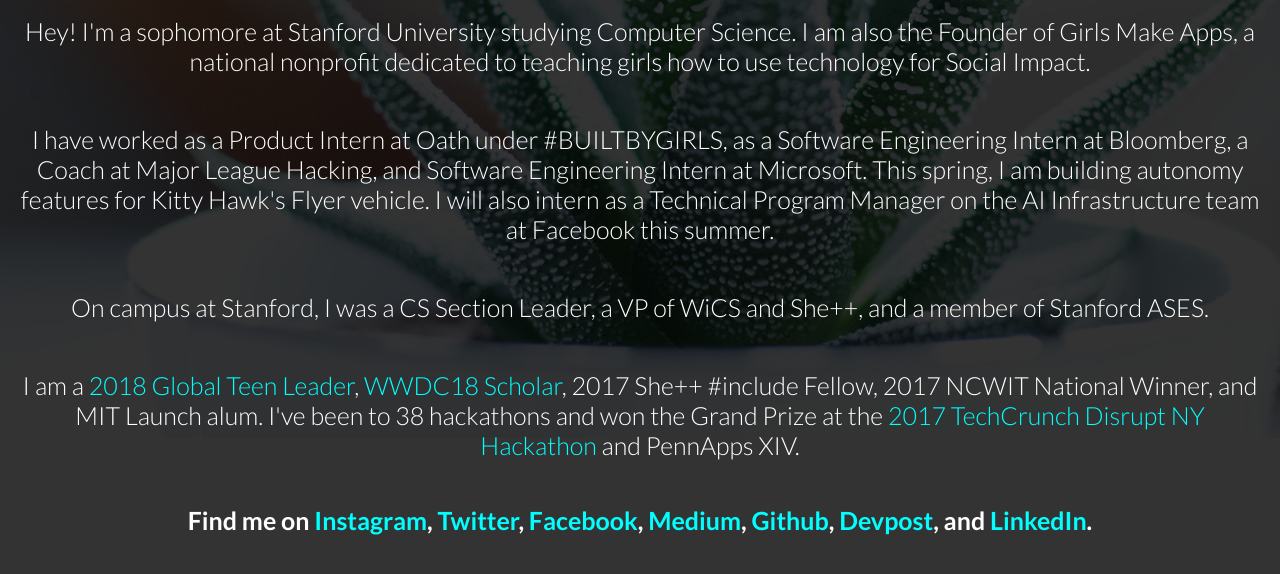
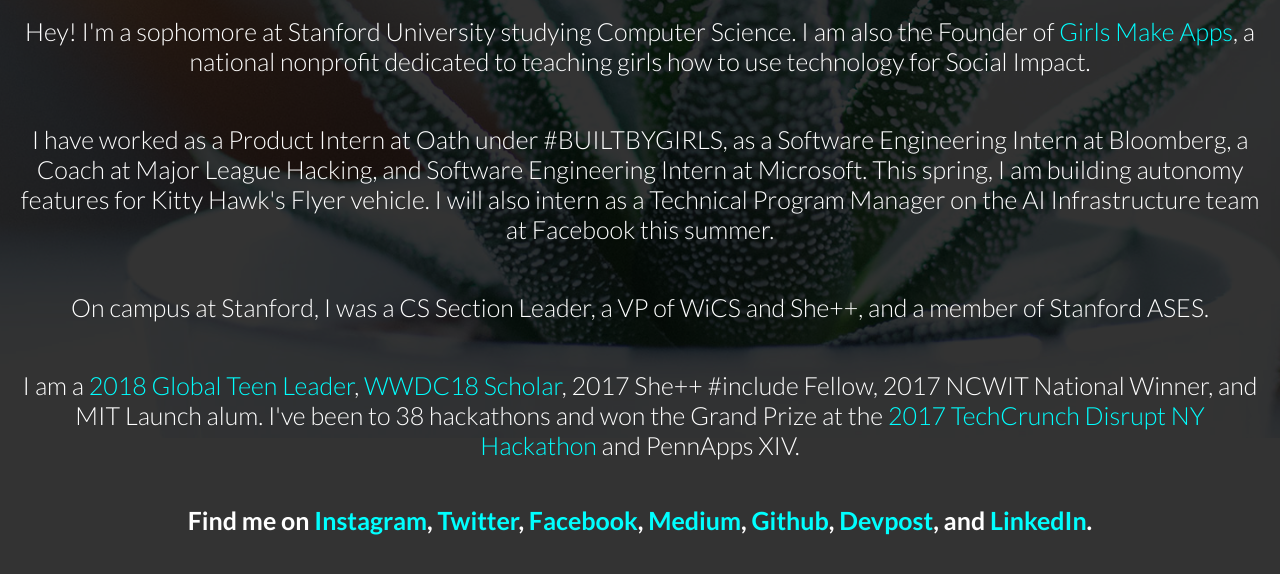
Before and after one commit to akshayadinesh/akshayadinesh.github.io, a plain HTML site: page index.html in a window 1280 px wide. Shown: the part 362-936 px from the top of the page. Drawn offline with Linux system fonts and the light colour scheme.

Commit message:
Update index.html

```diff
--- a/index.html
+++ b/index.html
@@ -38,7 +38,7 @@
 			</h3>
 
             <p class="m2-txt1 txt-center p-b-48">Hey! I'm a sophomore at Stanford University studying Computer Science.
-		    I am also the Founder of Girls Make Apps, a national nonprofit dedicated to teaching girls how to use technology for Social Impact. </p>
+		    I am also the Founder of <a style="color: #00ffff" href="http://girlsmakeapps.org/">Girls Make Apps</a>, a national nonprofit dedicated to teaching girls how to use technology for Social Impact. </p>
 	    <p class="m2-txt1 txt-center p-b-48">I have worked as a Product Intern at Oath under #BUILTBYGIRLS, as a Software Engineering Intern at Bloomberg, a Coach at Major League Hacking, and Software Engineering Intern at Microsoft. This spring, I am building autonomy features for Kitty Hawk's Flyer vehicle. I will also intern as a Technical Program Manager on the AI Infrastructure team at Facebook this summer.</p>
 		    <p class="m2-txt1 txt-center p-b-48">On campus at Stanford, I was a CS Section Leader, a VP of WiCS and She++, and a member of Stanford ASES.</p>
 
```
